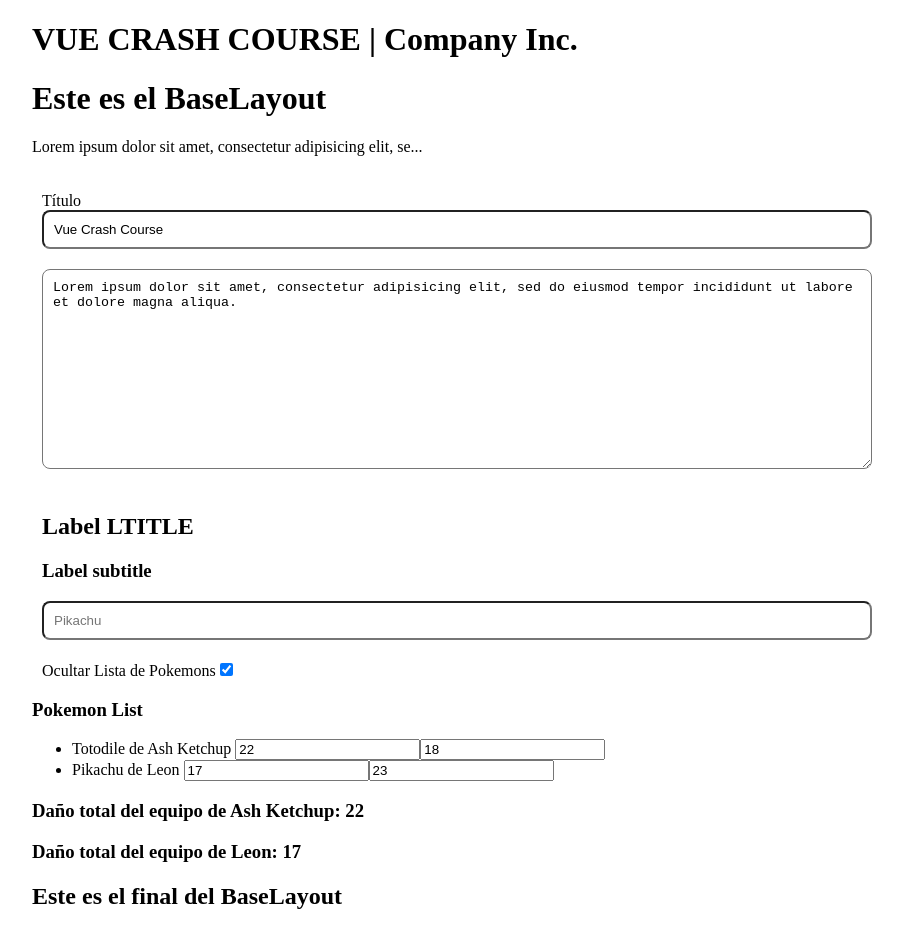
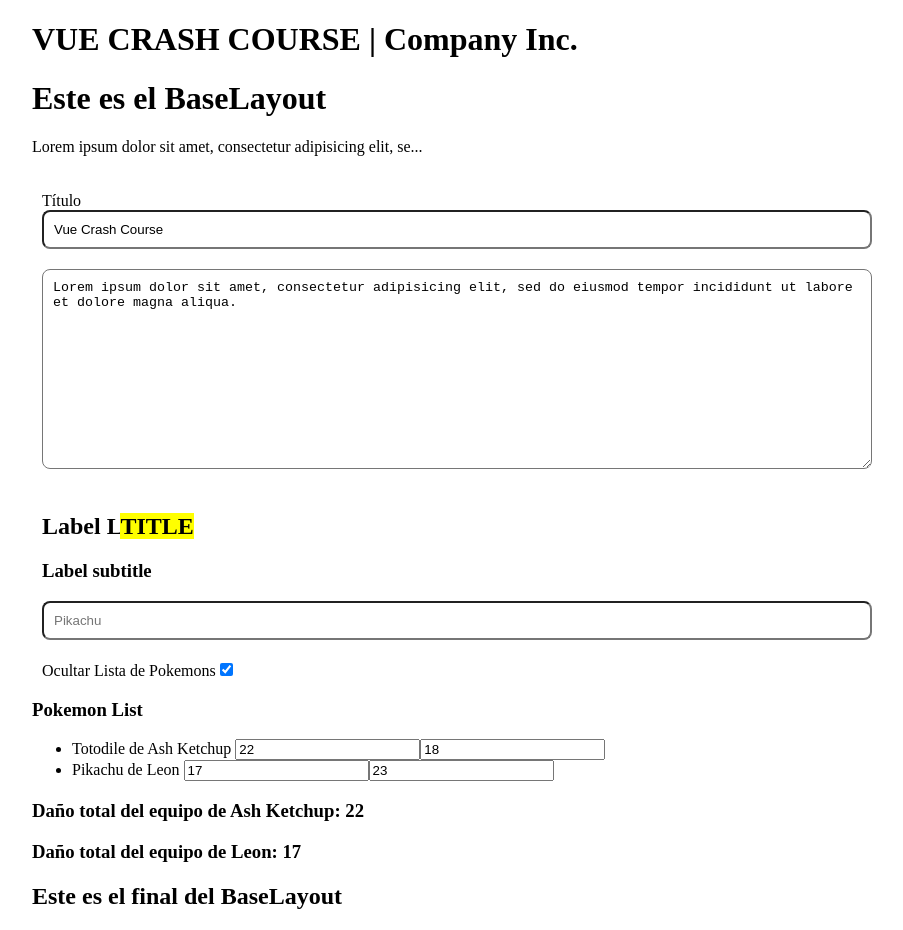
Before and after one commit to charliejuc/vuex-crash-course, a Vue app: page / in a window 1280 px wide. Shown: the whole page, without its empty margins (183-1086 px from the left). Built offline with nearby package versions, Linux system fonts and the light colour scheme.

Commit message:
modified:   src/components/TextInput.vue Adds <mark> tag to labelTitle.
modified:   src/views/Home.vue
Shows labelTitle with v-html.

```diff
--- a/src/components/TextInput.vue
+++ b/src/components/TextInput.vue
@@ -21,7 +21,7 @@
         name: 'TextInput',
         data() {
             return {
-                labelTitle: 'Ltitle'
+                labelTitle: 'L<mark>title</mark>'
             }
         },
         props: {
--- a/src/views/Home.vue
+++ b/src/views/Home.vue
@@ -30,7 +30,9 @@
               slot="label"
               slot-scope="{ labelTitle }"
               )
-              h2 Label {{ labelTitle.toUpperCase() }}
+              h2(
+                v-html="`Label ${labelTitle.toUpperCase()}`"
+              )
               h3 Label subtitle
         .input
           label
```
